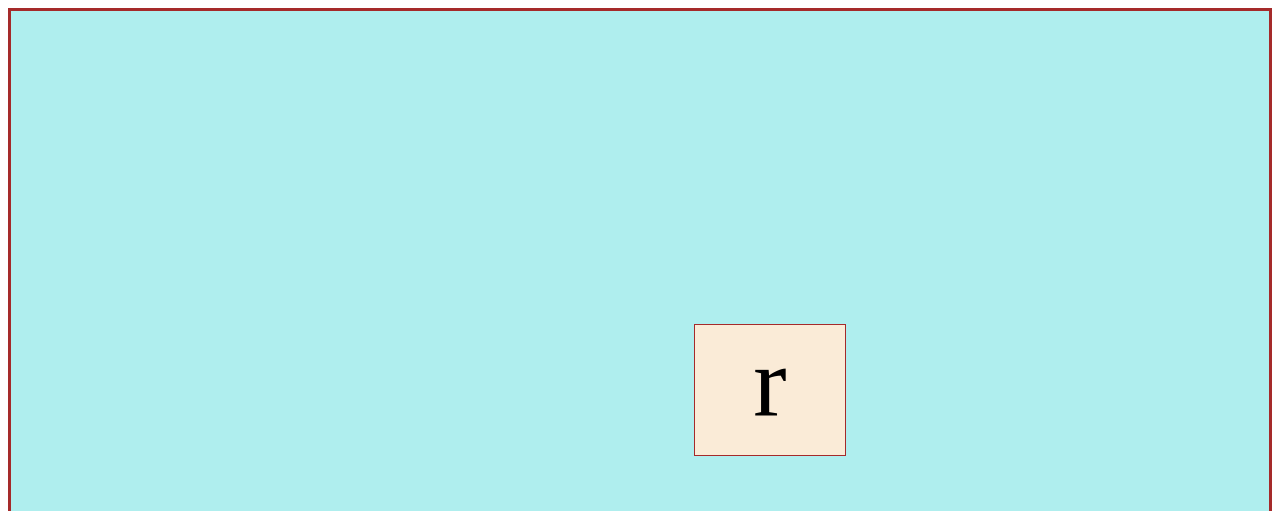
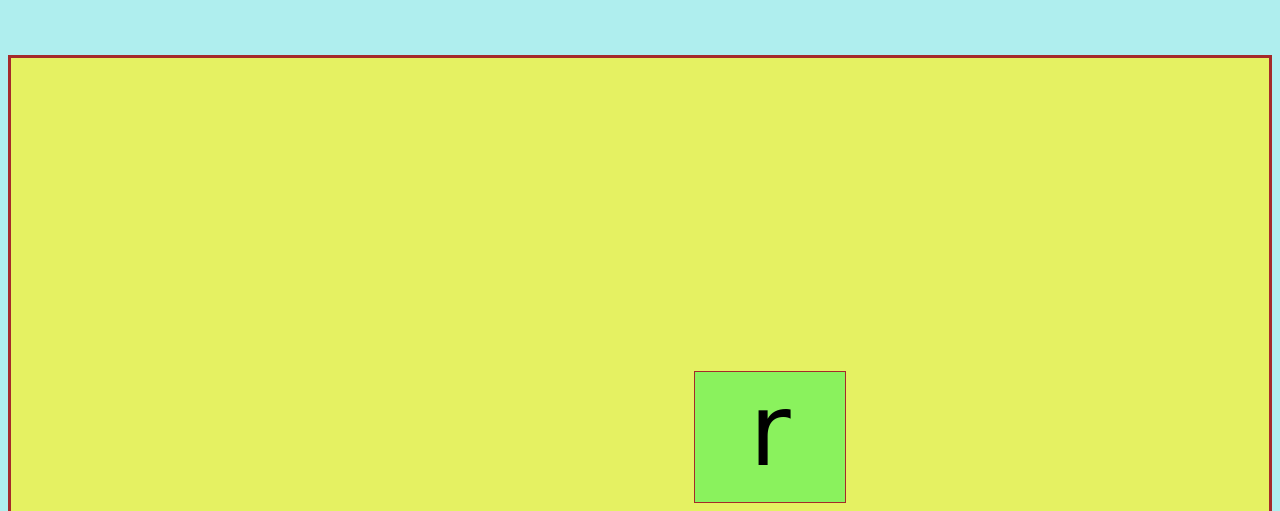
Before and after one commit to seyedprogram/1st-game, a plain HTML site: page index.html in a window 1280 px wide. Shown: the top 511 px of the page. Drawn offline with Linux system fonts and the light colour scheme.

Commit message:
Update style.css

```diff
--- a/style.css
+++ b/style.css
@@ -4,21 +4,24 @@
 }
 html{
     text-align: center;
+    background-color: paleturquoise;
 }
 #char {
     width: 150px;
     height: 130px;
-    background-color: antiquewhite;
+    background-color: rgb(138, 242, 93);
     border: 1px brown solid;
     margin-left: 670px;
     font-size: 100px;
     margin-top: 300px;
+    font-family: comics sans ms,cursive;
+    font-style: normal;
 }
 #all{
-
+    margin-top: 55px;
     height: 100%;
     width: 100%;
-    background-color:paleturquoise;
+    background-color:rgb(229, 241, 98);
     border: 3px brown solid;
     padding: 10px;
     margin-left: auto;
```
